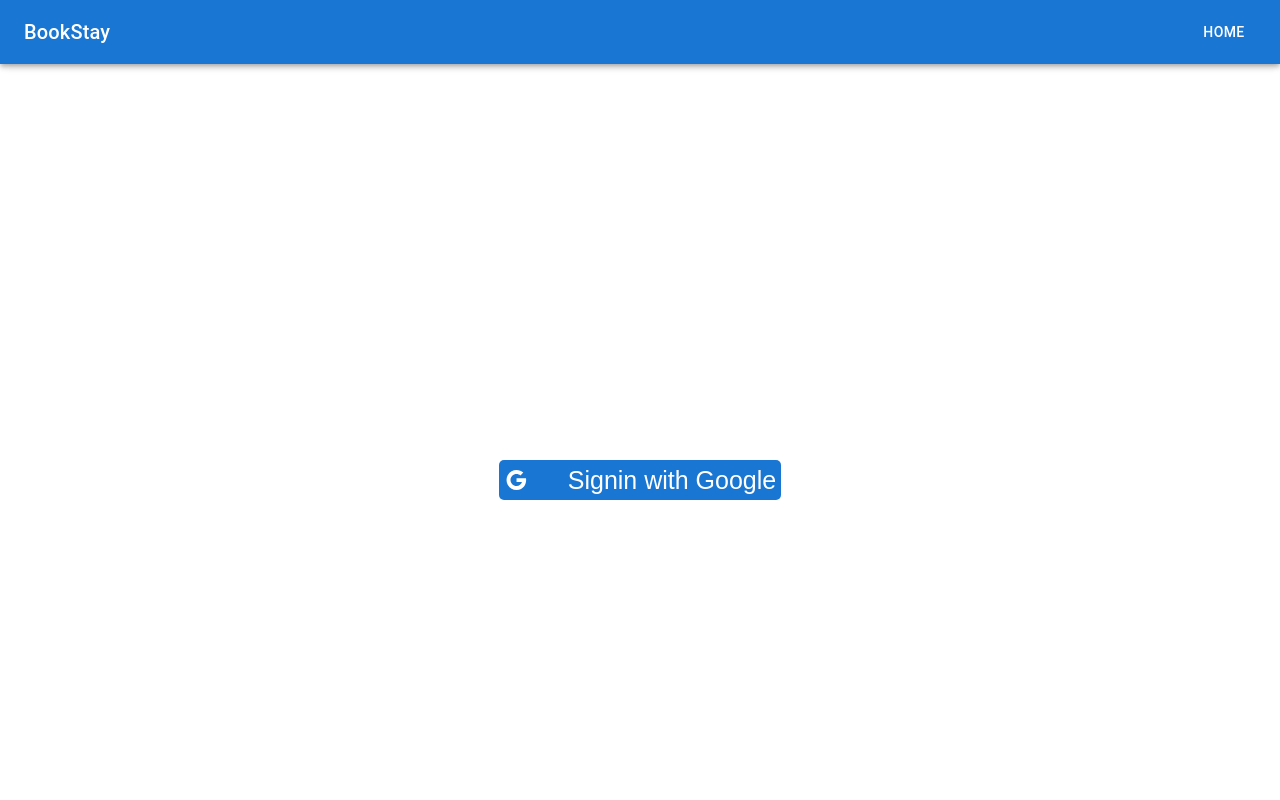
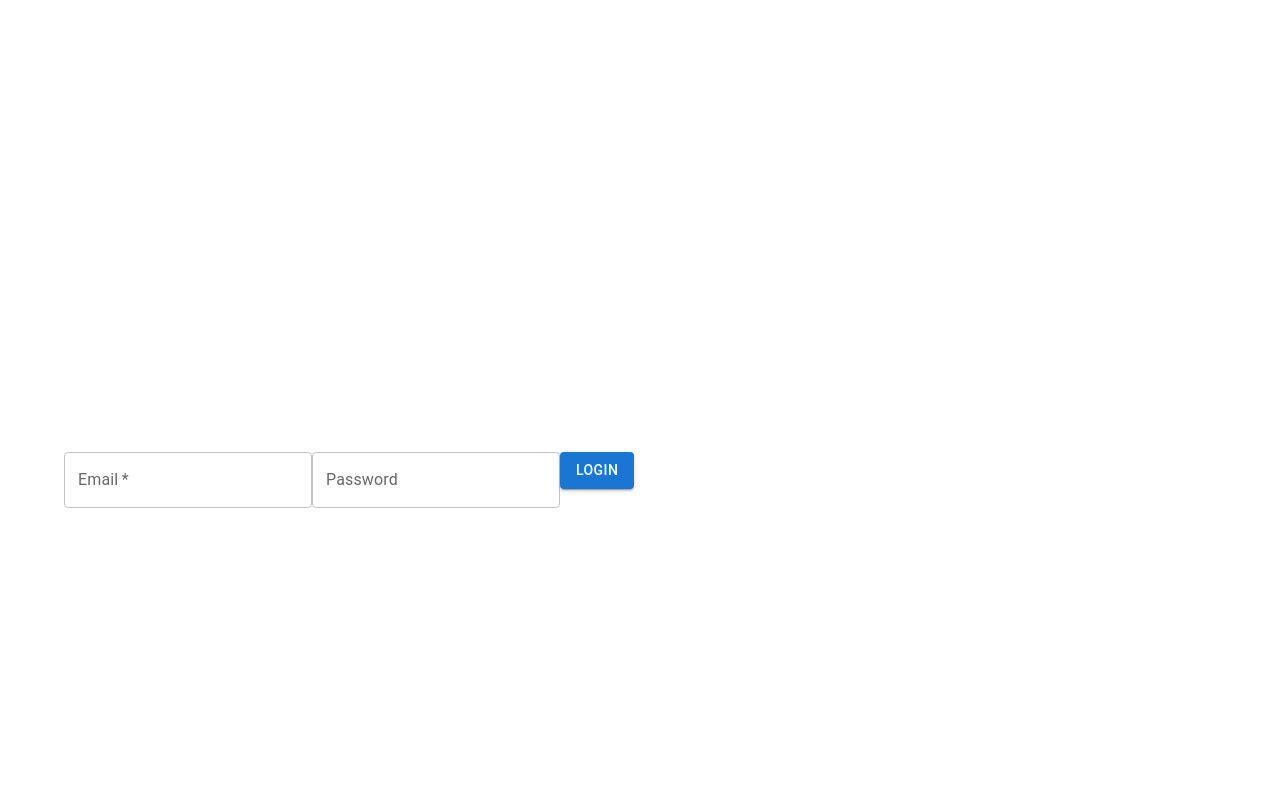
Before and after one commit to divyanshmoonat/ns-b2, a React (Create React App) app: page / in a window 1280 px wide. Shown: the top 800 px of the page. Built offline with nearby package versions, Linux system fonts and the light colour scheme.

Commit message:
Layout and protected routes implemented

```diff
--- a/src/App.js
+++ b/src/App.js
@@ -6,17 +6,31 @@ import NavBar from "./components/NavBar";
 import Home from "./containers/Home";
 import HotelDetails from "./containers/HotelDetails";
 import Login from "./containers/Login";
+import Layout from "./containers/Layout";
 
 function App() {
   return (
     <div className="">
       {/* LAYOUT OF THE APP */}
-      <NavBar />
       <BrowserRouter>
         <Routes>
           <Route path="/" element={<Login />} />
-          <Route path="home" element={<Home />} />
-          <Route path="hotel-details/:slug" element={<HotelDetails />} />
+          <Route
+            path="home"
+            element={
+              <Layout>
+                <Home />
+              </Layout>
+            }
+          />
+          <Route
+            path="hotel-details/:slug"
+            element={
+              <Layout>
+                <HotelDetails />
+              </Layout>
+            }
+          />
         </Routes>
       </BrowserRouter>
     </div>
--- a/src/containers/Home.jsx
+++ b/src/containers/Home.jsx
@@ -26,7 +26,7 @@ const Home = () => {
     <>
       <Container maxWidth="lg" sx={{ marginTop: 10 }}>
         <Typography variant="h4">
-          Welcome {locationDetails.state.userName}
+          Welcome {locationDetails?.state?.userName}
         </Typography>
         <Grid container spacing={2}>
           {hotels.map((hotel) => {
--- a/src/containers/HotelDetails.jsx
+++ b/src/containers/HotelDetails.jsx
@@ -34,7 +34,7 @@ const HotelDetails = () => {
                   borderRadius: "5px",
                   boxShadow: "5px 5px 5px grey",
                   margin: "10px",
-                  height: "200px"
+                  height: "200px",
                 }}
               />
             </Grid>
--- /dev/null
+++ b/src/containers/Layout.jsx
@@ -0,0 +1,36 @@
+import { useEffect } from "react";
+import NavBar from "../components/NavBar";
+import { auth } from "../firebase";
+import { useNavigate } from "react-router";
+
+const Layout = (props) => {
+  // console.log(props);
+  const navigate = useNavigate();
+
+  useEffect(() => {
+    // Logout code in Firebase (Call this code on Logout button click)
+    // auth.signOut()
+    // .then()
+    // .catch()
+
+    //  Check if the user is logged in, if not redirect them back to login screen
+    auth.onAuthStateChanged((user) => {
+      if (!user) {
+        // Redirect back to login screen
+        navigate("/");
+      }
+      // console.log(user);
+    });
+  }, []);
+
+  return (
+    <>
+      <NavBar />
+      {props.children}
+      <footer>Copyright</footer>
+      {/* {DYNAMIC COMPONENT} */}
+    </>
+  );
+};
+
+export default Layout;
--- a/src/containers/Login.jsx
+++ b/src/containers/Login.jsx
@@ -1,9 +1,10 @@
-import { Button, Container, Grid } from "@mui/material";
+import { Button, Container, Grid, TextField } from "@mui/material";
 
 import GoogleIcon from "@mui/icons-material/Google";
 import { signInWithPopup } from "@firebase/auth";
 import { auth, provider } from "../firebase";
 import { useNavigate } from "react-router";
+import { useState } from "react";
 
 const Login = () => {
   const navigate = useNavigate();
@@ -23,9 +24,48 @@ const Login = () => {
       });
   };
 
+  const [email, setEmail] = useState("");
+  const [password, setPassword] = useState("");
+
+  const handleLogin = () => {
+    console.log(email, password);
+    if (email === "abcd@email.com" && password === "12345") {
+      navigate("/home");
+    } else {
+      alert("Invalid username or password");
+    }
+  };
+
   return (
     <>
       <Container sx={{ mt: 10 }}>
+        <Grid
+          alignItems="center"
+          justifyContent="center"
+          container
+          sx={{ height: "100vh" }}
+        >
+          <Grid item lg={12}>
+            <TextField
+              required
+              id="outlined-required"
+              label="Email"
+              // defaultValue="Hello World"
+              type="email"
+              onChange={(e) => setEmail(e.target.value)}
+            />
+            <TextField
+              id="outlined-password-input"
+              label="Password"
+              type="password"
+              autoComplete="current-password"
+              onChange={(e) => setPassword(e.target.value)}
+            />
+            <Button onClick={handleLogin} variant="contained">
+              Login
+            </Button>
+          </Grid>
+        </Grid>
         <Grid
           alignItems="center"
           justifyContent="center"
```
Also changed, not shown: Notes.txt.
